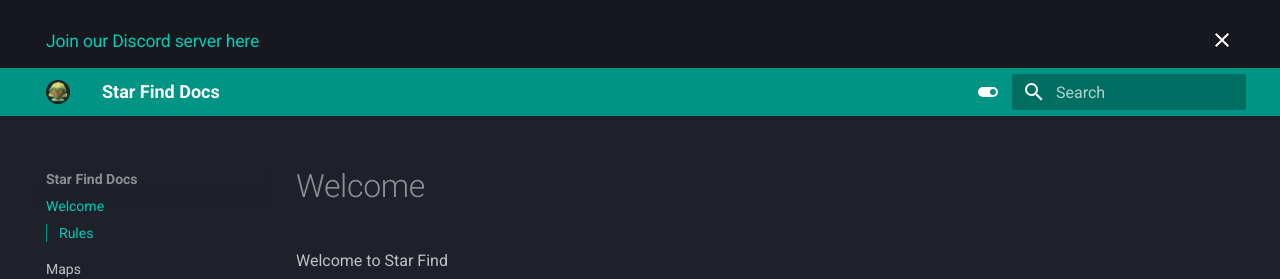
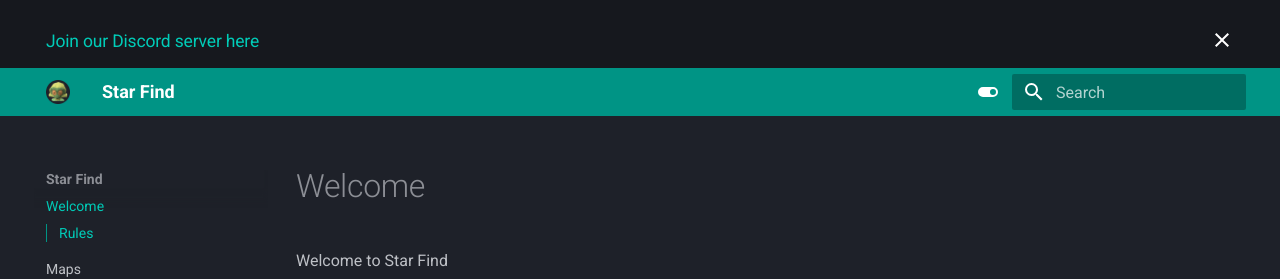
Before and after one commit to Star-Find-RS/Star-Find-Docs, an MkDocs documentation site: the page built from docs/index.md, in a window 1280 px wide. Shown: the top 279 px of the page. Built offline with MkDocs 1.6.1 and Material for MkDocs 9.7.7, drawn with Linux system fonts in a browser that asks for light colours.

Commit message:
Update mkdocs.yml
Change name from Star Find Docs to Star Find

```diff
--- a/mkdocs.yml
+++ b/mkdocs.yml
@@ -1,4 +1,4 @@
-site_name: Star Find Docs
+site_name: Star Find
 site_description: Star Find's Guide to Shooting Stars in RuneScape 3
 site_url: https://starfind.net/
 dev_addr: localhost:8000
```
